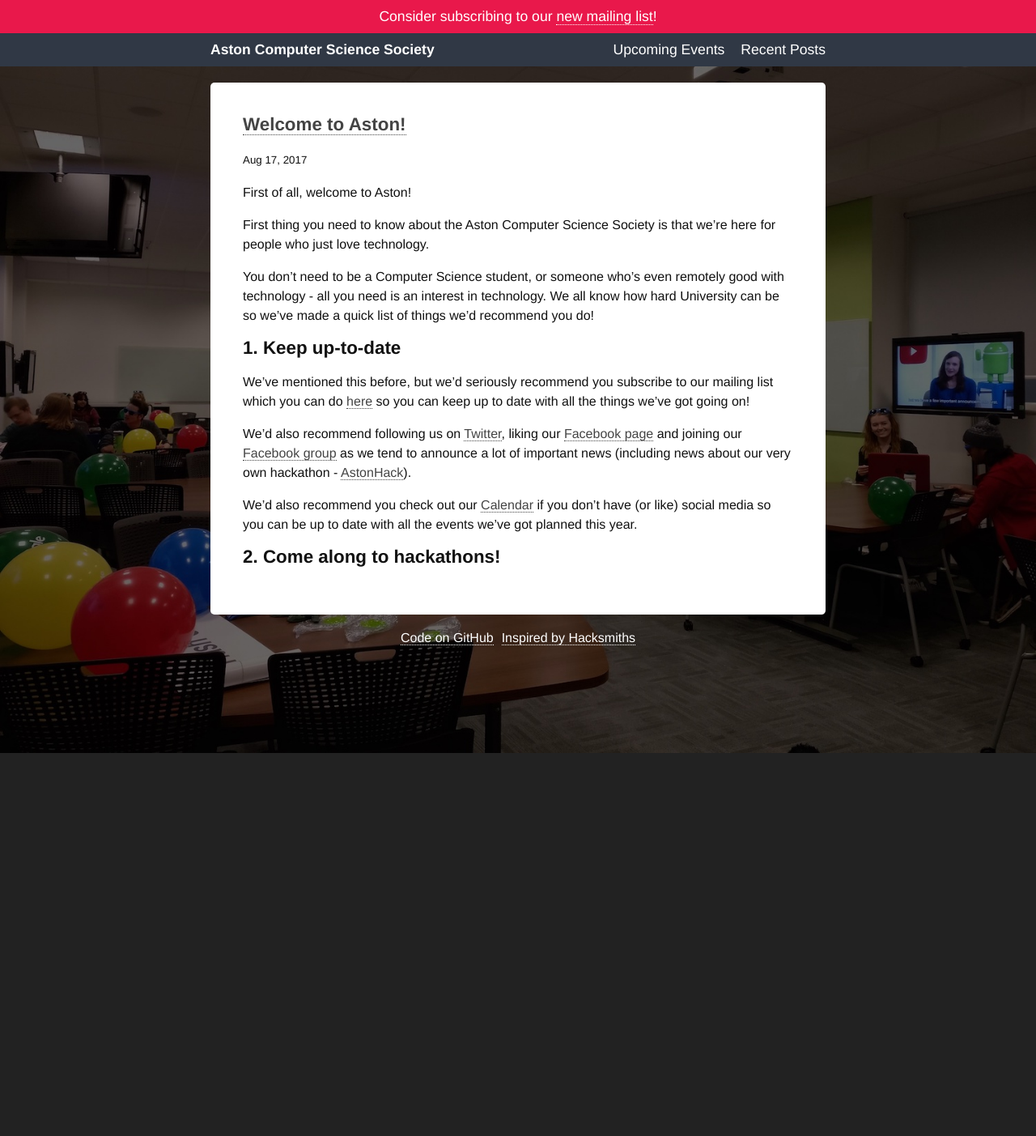
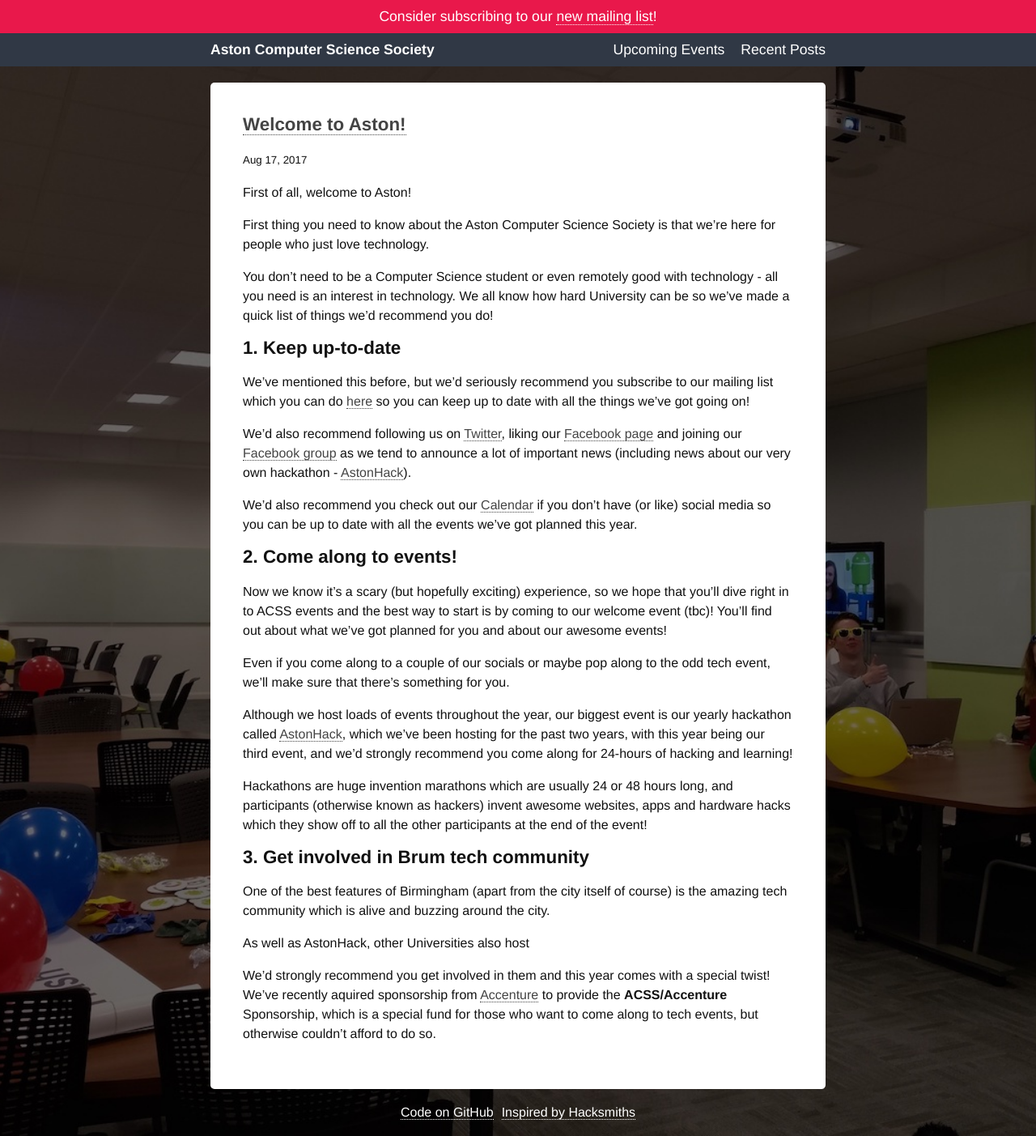
Before and after one commit to aston-css/astoncss.com, a Jekyll site: the page built from _posts/2017-08-17-welcome-to-aston.md, in a window 1280 px wide. Shown: the whole page at 81% size. Built offline with Jekyll 4.4.1, drawn with Linux system fonts in a browser that asks for light colours.

Commit message:
added more to freshers blog post

```diff
--- a/_posts/2017-08-17-welcome-to-aston.md
+++ b/_posts/2017-08-17-welcome-to-aston.md
@@ -8,7 +8,7 @@ First of all, welcome to Aston!
 
 First thing you need to know about the Aston Computer Science Society is that we're here for people who just love  technology.
 
-You don't need to be a Computer Science student, or someone who's even remotely good with technology - all you need is an interest in technology.
+You don't need to be a Computer Science student or even remotely good with technology - all you need is an interest in technology.
 We all know how hard University can be so we've made a quick list of things we'd recommend you do!
 
 ## 1. Keep up-to-date
@@ -19,10 +19,23 @@ We'd also recommend following us on [Twitter][Twitter], liking our [Facebook pag
 
 We'd also recommend you check out our [Calendar][Calendar] if you don't have (or like) social media so you can be up to date with all the events we've got planned this year.
 
-## 2. Come along to hackathons!
+## 2. Come along to events!
 
+Now we know it's a scary (but hopefully exciting) experience, so we hope that you'll dive right in to ACSS events and the best way to start is by coming to our welcome event (tbc)! You'll find out about what we've got planned for you and about our awesome events!
 
+Even if you come along to a couple of our socials or maybe pop along to the odd tech event, we'll make sure that there's something for you.
 
+Although we host loads of events throughout the year, our biggest event is our yearly hackathon called [AstonHack][AstonHack], which we've been hosting for the past two years, with this year being our third event, and we'd strongly recommend you come along for 24-hours of hacking and learning!
+
+Hackathons are huge invention marathons which are usually 24 or 48 hours long, and participants (otherwise known as hackers) invent awesome websites, apps and hardware hacks which they show off to all the other participants at the end of the event!
+
+## 3. Get involved in Brum tech community
+
+One of the best features of Birmingham (apart from the city itself of course) is the amazing tech community which is alive and buzzing around the city.
+
+As well as AstonHack, other Universities also host
+
+We'd strongly recommend you get involved in them and this year comes with a special twist! We've recently aquired sponsorship from [Accenture][Accenture] to provide the **ACSS/Accenture** Sponsorship, which is a special fund for those who want to come along to tech events, but otherwise couldn't afford to do so.
 
 [Mail]: http://twitter.us15.list-manage.com/subscribe?u=5c76c6487162a4644f24574b6&id=8948e9a3d3
 [Twitter]: https://twitter.com/AstonCSS
@@ -32,3 +45,4 @@ We'd also recommend you check out our [Calendar][Calendar] if you don't have (or
 [Calendar]: https://astoncss.com/events
 [CoC]: https://github.com/aston-css/code-of-conduct
 [AstonHack]: https://astoncss.com/
+[Accenture]: https://www.accenture.com
```
